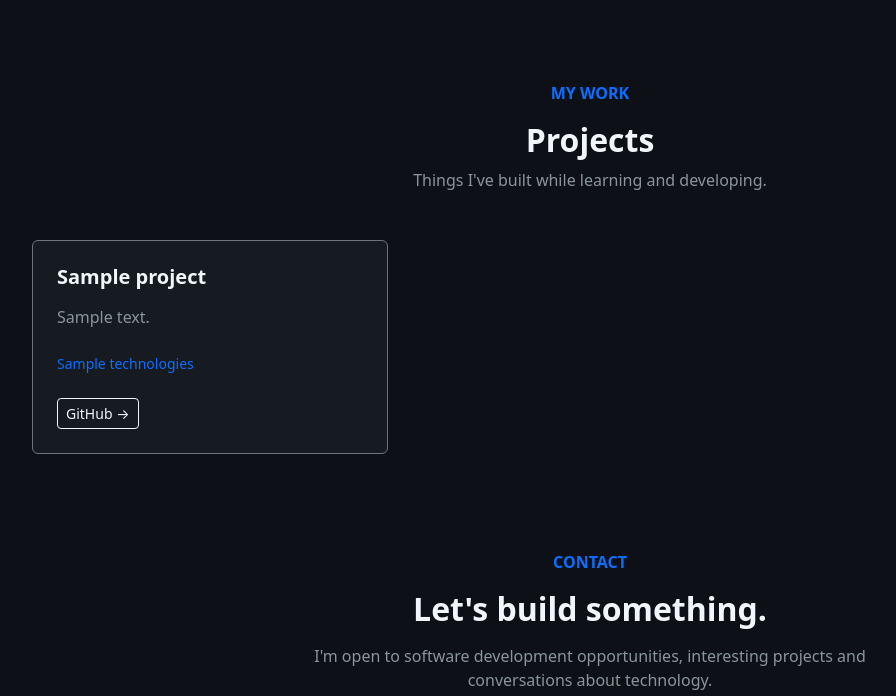
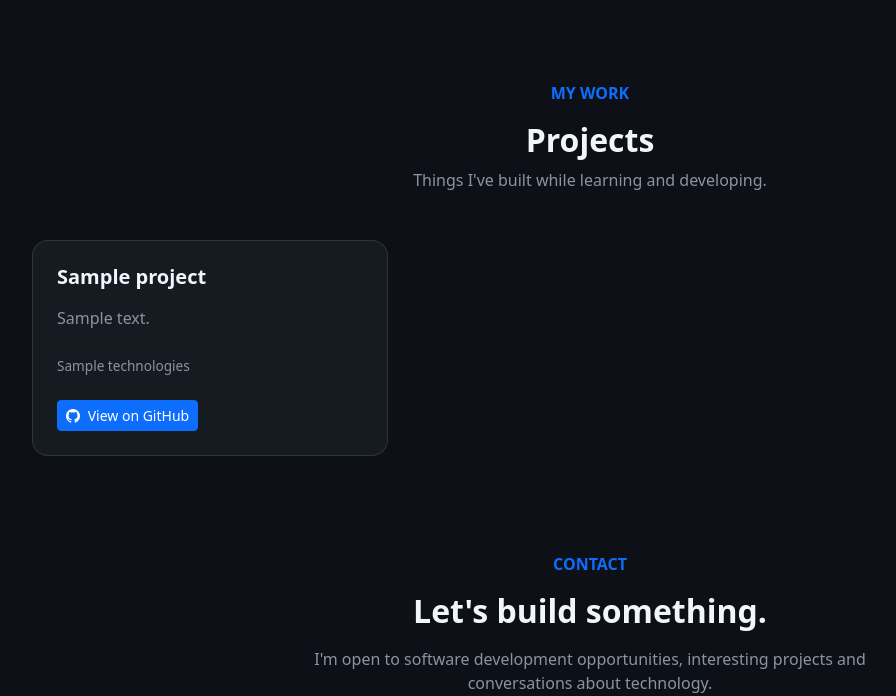
Before and after one commit to kailo-am/portfolio, a Django app: template main/templates/main/home.html in a window 1280 px wide. Shown: the part 1122-1818 px from the top of the page, without its empty margins (50-946 px from the left). Run offline with Django 5.2, Linux system fonts and the light colour scheme; the template is opened without the code that fills it: most values are stand-ins (such as "Sample title", 1, 10 or a date in 2020).

Commit message:
Polish portfolio design and theme

```diff
--- a/main/templates/main/base.html
+++ b/main/templates/main/base.html
@@ -88,6 +88,37 @@
         .theme-outline:hover {
             background-color: var(--text-color) !important;
             color: var(--bg-color) !important;
+        }
+
+        .project-card {
+            background: var(--card-color) !important;
+            color: var(--text-color);
+            border: 1px solid rgba(128, 128, 128, 0.25);
+            border-radius: 16px;
+            overflow: hidden;
+            transition: transform 0.25s ease, border-color 0.25s ease, box-shadow 0.25s ease;
+        }
+
+        .project-card:hover {
+            transform: translateY(-8px);
+            border-color: #0d6efd;
+            box-shadow: 0 12px 30px rgba(0, 0, 0, 0.18);
+        }
+
+        .project-card .project-title {
+            color: var(--text-color);
+            font-size: 1.25rem;
+            font-weight: 700;
+        }
+
+        .project-card .project-description {
+            color: var(--muted-color);
+            line-height: 1.7;
+        }
+
+        .project-tech {
+            color: var(--muted-color);
+            font-size: 0.85rem;
         }
 
 
--- a/main/templates/main/home.html
+++ b/main/templates/main/home.html
@@ -176,19 +176,20 @@
             {% for project in projects %}
 
             <div class="col-md-6 col-lg-4">
-                <div class="card h-100 theme-card border-secondary project-card">
 
-                    <div class="card-body p-4 d-flex flex-column">
+                <article class="project-card h-100">
 
-                        <h3 class="h5 fw-bold mb-3 theme-text">
+                    <div class="p-4 d-flex flex-column h-100">
+
+                        <h3 class="project-title mb-3">
                             {{ project.title }}
                         </h3>
 
-                        <p class="card-text theme-muted mb-4">
+                        <p class="project-description mb-4">
                             {{ project.description }}
                         </p>
 
-                        <div class="small text-primary mb-4">
+                        <div class="project-tech mb-4">
                             {{ project.technologies }}
                         </div>
 
@@ -197,8 +198,10 @@
                             {% if project.github_url %}
                             <a href="{{ project.github_url }}"
                             target="_blank"
-                            class="btn theme-outline btn-sm">
-                                GitHub →
+                            rel="noopener noreferrer"
+                            class="btn btn-primary btn-sm">
+                                <i class="bi bi-github me-1"></i>
+                                View on GitHub
                             </a>
                             {% endif %}
 
@@ -206,7 +209,7 @@
 
                     </div>
 
-                </div>
+                </article>
 
             </div>
 
```
